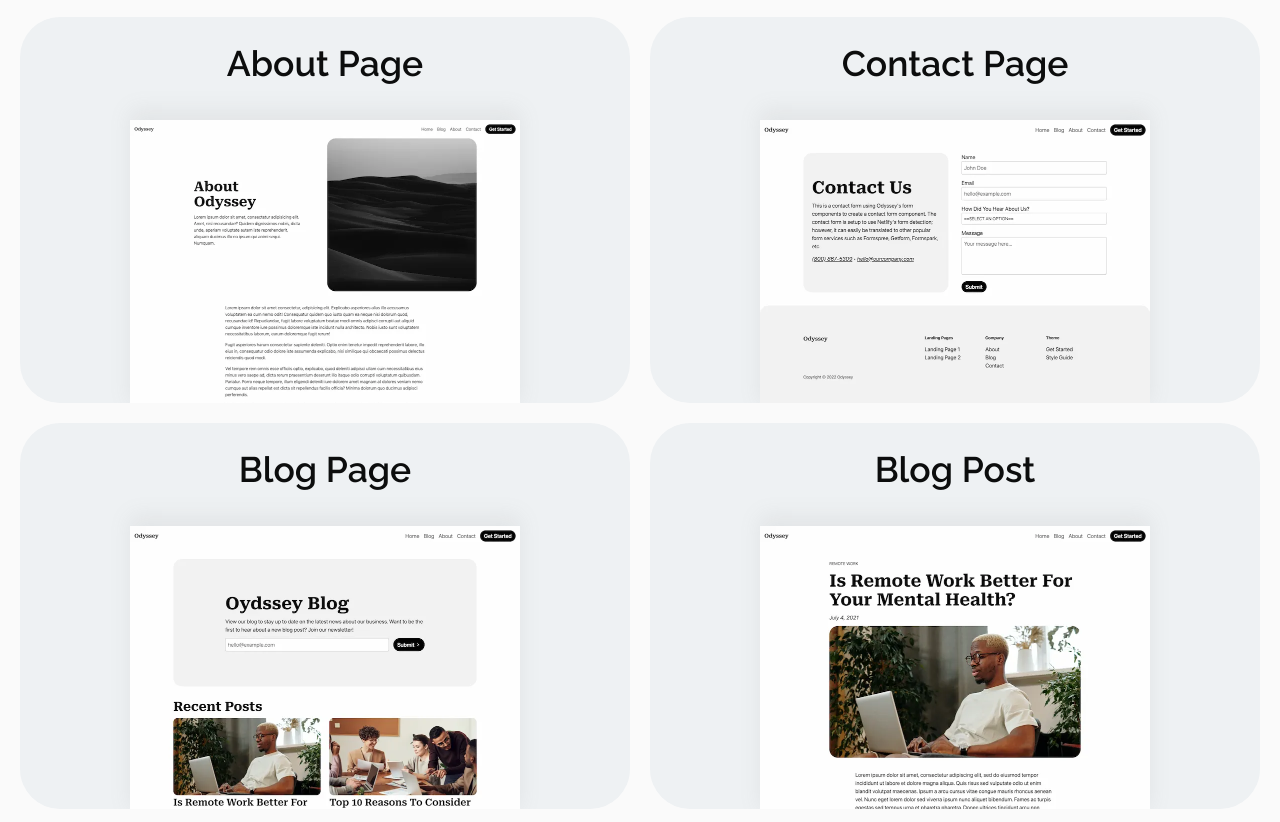
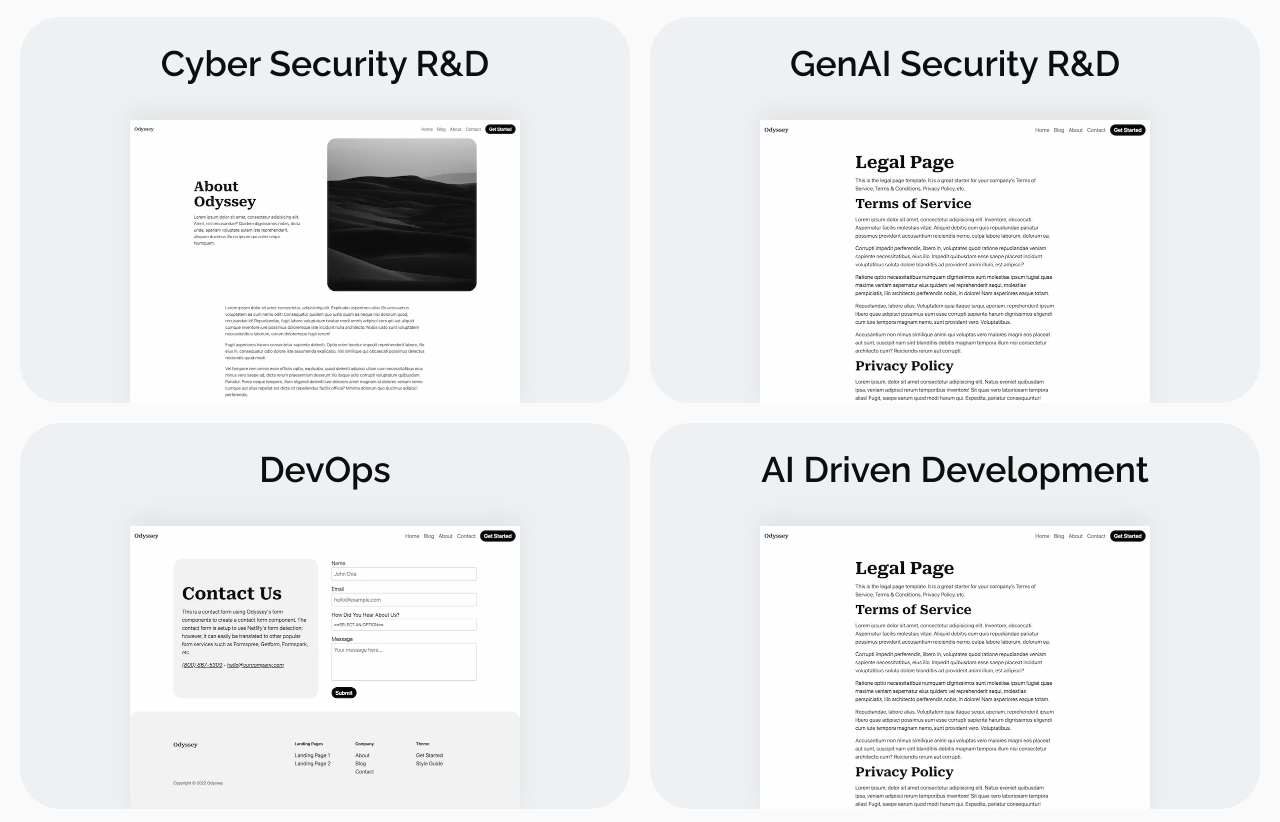
Before and after one commit to DARTforSec/dart-sec.github.io, an Astro site: page / in a window 1280 px wide. Shown: the part 748-1570 px from the top of the page. Built offline with nearby package versions, Linux system fonts and the light colour scheme; Astro itself is replaced by a stand-in of ours; a web font is replaced by a local one.

Commit message:
added services section properly

```diff
--- a/src/pages/index.astro
+++ b/src/pages/index.astro
@@ -3,6 +3,38 @@ import { Container, CtaCardSection, FeatureCard, StickyTextImageSection, TextCar
 
 import Layout from '../layouts/Page.astro';
 import HomeHeroSection from '../components/sections/heros/HomeHeroSection.astro';
+
+type cardData = {
+	href: string;
+	title: string;
+	imgSrc: string;
+}
+
+const featureCardData = [
+  {
+    href: "/company/about",
+    title: "Cyber Security R&D",
+    imgSrc: "/assets/images/home/screenshots/about",
+  },
+  {
+	href: "/company/legal",
+    title: "GenAI Security R&D",
+    imgSrc: "/assets/images/home/screenshots/legal",
+  },
+  {
+    href: "/company/contact",
+    title: "DevOps",
+    imgSrc: "/assets/images/home/screenshots/contact",
+  },
+  // ... Add data for other feature cards
+  {
+    href: "/company/legal",
+    title: "AI Driven Development",
+    imgSrc: "/assets/images/home/screenshots/legal",
+  },
+
+];
+
 ---
 
 <Layout>
@@ -14,24 +46,13 @@ import HomeHeroSection from '../components/sections/heros/HomeHeroSection.astro'
 				We Dabble with the following services and our experts can make your life easier
 			</p>
 			<div class="feature-card__grid">
-				<FeatureCard href="/company/about" title="About Page" imgSrc="/assets/images/home/screenshots/about">
-				</FeatureCard>
-				<FeatureCard href="/company/contact" title="Contact Page" imgSrc="/assets/images/home/screenshots/contact">
-				</FeatureCard>
-				<FeatureCard href="/blog/" title="Blog Page" imgSrc="/assets/images/home/screenshots/blog">
-				</FeatureCard>
-				<FeatureCard
-					href="/blog/posts/remote-work-mental-health"
-					title="Blog Post"
-          imgSrc="/assets/images/home/screenshots/blog-post"
-				>
-				</FeatureCard>
-				<FeatureCard
-					href="/company/legal"
-					imgSrc="/assets/images/home/screenshots/legal"
-					title="Legal Page"
-				>
-				</FeatureCard>
+				{featureCardData.map((feature: cardData) => (
+					<FeatureCard
+					href = {feature.href}
+					title = {feature.title}
+					imgSrc = {feature.imgSrc}
+					></FeatureCard>
+				  ))}
 			</div>
 		</section>
 	</Container>
```
